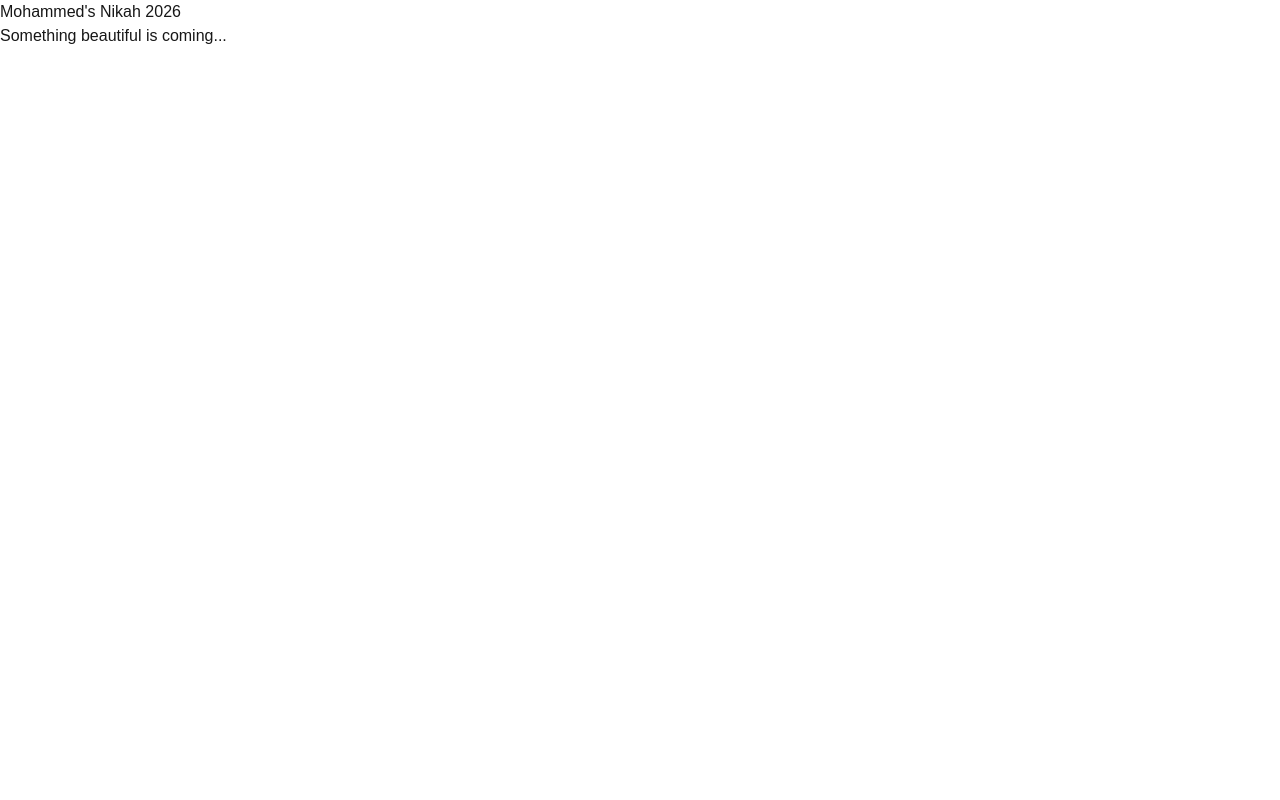
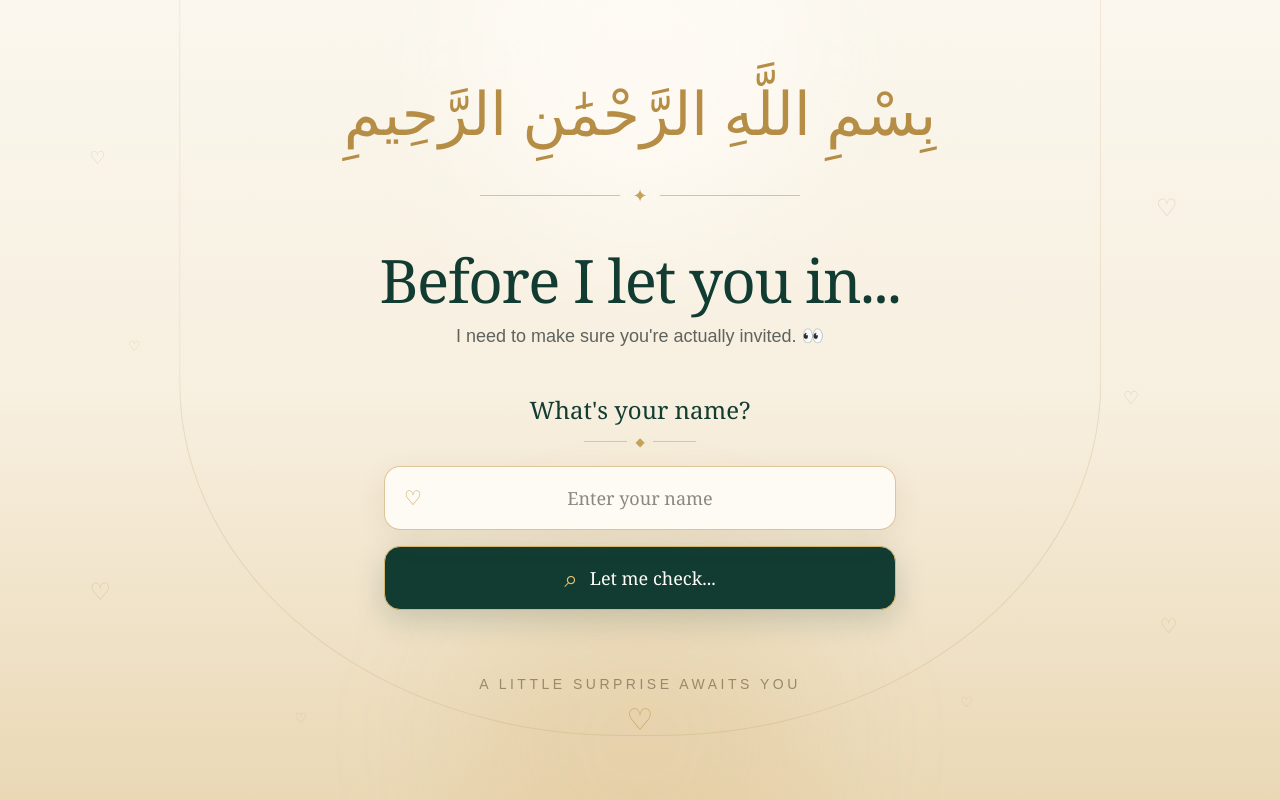
Before and after one commit to mohammedchoudhary-git/nikah-2026, a Next.js app: page / in a window 1280 px wide. Built offline with nearby package versions, Linux system fonts and the light colour scheme.

Commit message:
Build Name Gate UI

```diff
--- a/app/page.tsx
+++ b/app/page.tsx
@@ -1,8 +1,105 @@
 export default function Home() {
   return (
-    <main>
-      <h1>Mohammed's Nikah 2026</h1>
-      <p>Something beautiful is coming...</p>
+    <main className="relative min-h-screen overflow-hidden bg-gradient-to-b from-[#fbf7ee] via-[#f7efdf] to-[#ead8b5] text-[#123c32]">
+      {/* Soft background glow */}
+      <div className="pointer-events-none absolute inset-0">
+        <div className="absolute left-1/2 top-[-120px] h-[360px] w-[360px] -translate-x-1/2 rounded-full bg-[#fffdf7]/70 blur-3xl" />
+        <div className="absolute bottom-[-120px] left-1/2 h-[360px] w-[360px] -translate-x-1/2 rounded-full bg-[#c6a15b]/15 blur-3xl" />
+      </div>
+
+      {/* Islamic arch */}
+      <div className="pointer-events-none absolute left-1/2 top-0 h-[92%] w-[92%] -translate-x-1/2 rounded-b-[48%] border-x border-b border-[#b58d45]/20 sm:w-[82%] md:w-[72%]" />
+
+      {/* Background hearts */}
+      <div className="pointer-events-none absolute inset-0 overflow-hidden text-[#b58d45]/30">
+        <span className="absolute left-[7%] top-[18%] text-lg">♡</span>
+        <span className="absolute right-[8%] top-[24%] text-2xl">♡</span>
+        <span className="absolute left-[10%] top-[42%] text-sm">♡</span>
+        <span className="absolute right-[11%] top-[48%] text-lg">♡</span>
+        <span className="absolute left-[7%] bottom-[24%] text-2xl">♡</span>
+        <span className="absolute right-[8%] bottom-[20%] text-xl">♡</span>
+        <span className="absolute left-[23%] bottom-[9%] text-sm">♡</span>
+        <span className="absolute right-[24%] bottom-[11%] text-sm">♡</span>
+      </div>
+
+      {/* Main content */}
+      <div className="relative z-10 mx-auto flex min-h-screen w-full max-w-2xl flex-col items-center px-6 pb-8 pt-14 text-center sm:px-8 sm:pt-16">
+
+        {/* Bismillah */}
+        <p
+          dir="rtl"
+          className="text-center text-4xl font-serif leading-relaxed text-[#b58d45] sm:text-5xl md:text-6xl"
+        >
+          بِسْمِ اللَّهِ الرَّحْمَٰنِ الرَّحِيمِ
+        </p>
+
+        {/* Main divider */}
+        <div className="mt-5 flex w-full max-w-xs items-center justify-center gap-3">
+          <span className="h-px flex-1 bg-[#b58d45]/50" />
+          <span className="text-lg text-[#c6a15b]">✦</span>
+          <span className="h-px flex-1 bg-[#b58d45]/50" />
+        </div>
+
+        {/* Heading */}
+        <h1 className="mt-8 font-serif text-4xl font-medium tracking-tight text-[#123c32] sm:mt-10 sm:text-5xl md:text-6xl">
+          Before I let you in...
+        </h1>
+
+        {/* Description */}
+        <p className="mt-3 max-w-md text-base leading-7 text-[#5f625d] sm:text-lg">
+          I need to make sure you're actually invited. 👀
+        </p>
+
+        {/* Name section */}
+        <div className="mt-9 w-full max-w-lg sm:mt-11">
+
+          <label
+            htmlFor="name"
+            className="font-serif text-xl text-[#123c32] sm:text-2xl"
+          >
+            What's your name?
+          </label>
+
+          {/* Small divider */}
+          <div className="mx-auto mt-2 flex w-28 items-center justify-center gap-2">
+            <span className="h-px flex-1 bg-[#c6a15b]/50" />
+            <span className="text-xs text-[#c6a15b]">◆</span>
+            <span className="h-px flex-1 bg-[#c6a15b]/50" />
+          </div>
+
+          {/* Input */}
+          <div className="relative mt-4">
+            <span className="pointer-events-none absolute left-5 top-1/2 -translate-y-1/2 text-xl text-[#c6a15b]">
+              ♡
+            </span>
+
+            <input
+              id="name"
+              type="text"
+              placeholder="Enter your name"
+              className="h-16 w-full rounded-2xl border border-[#c6a15b]/60 bg-[#fffdf8]/90 px-14 text-center font-serif text-lg text-[#123c32] shadow-[0_8px_30px_rgba(91,70,30,0.08)] outline-none placeholder:text-[#8b887f] focus:border-[#b58d45] focus:ring-4 focus:ring-[#c6a15b]/10"
+            />
+          </div>
+
+          {/* Button */}
+          <button
+            type="button"
+            className="mt-4 flex h-16 w-full items-center justify-center gap-3 rounded-2xl border border-[#d9b86b] bg-[#123c32] px-6 font-serif text-lg text-[#fffdf8] shadow-[0_10px_30px_rgba(18,60,50,0.18)] transition duration-300 hover:bg-[#1e5547] active:scale-[0.99]"
+          >
+            <span className="text-2xl text-[#e2bf73]">⌕</span>
+            <span>Let me check...</span>
+          </button>
+        </div>
+
+        {/* Bottom message */}
+        <div className="mt-12 pt-4">
+          <p className="text-xs font-medium tracking-[0.25em] text-[#9a8967] uppercase sm:text-sm">
+            A little surprise awaits you
+          </p>
+
+          <p className="mt-2 text-3xl text-[#c6a15b]/80">♡</p>
+        </div>
+      </div>
     </main>
   );
 }
```
